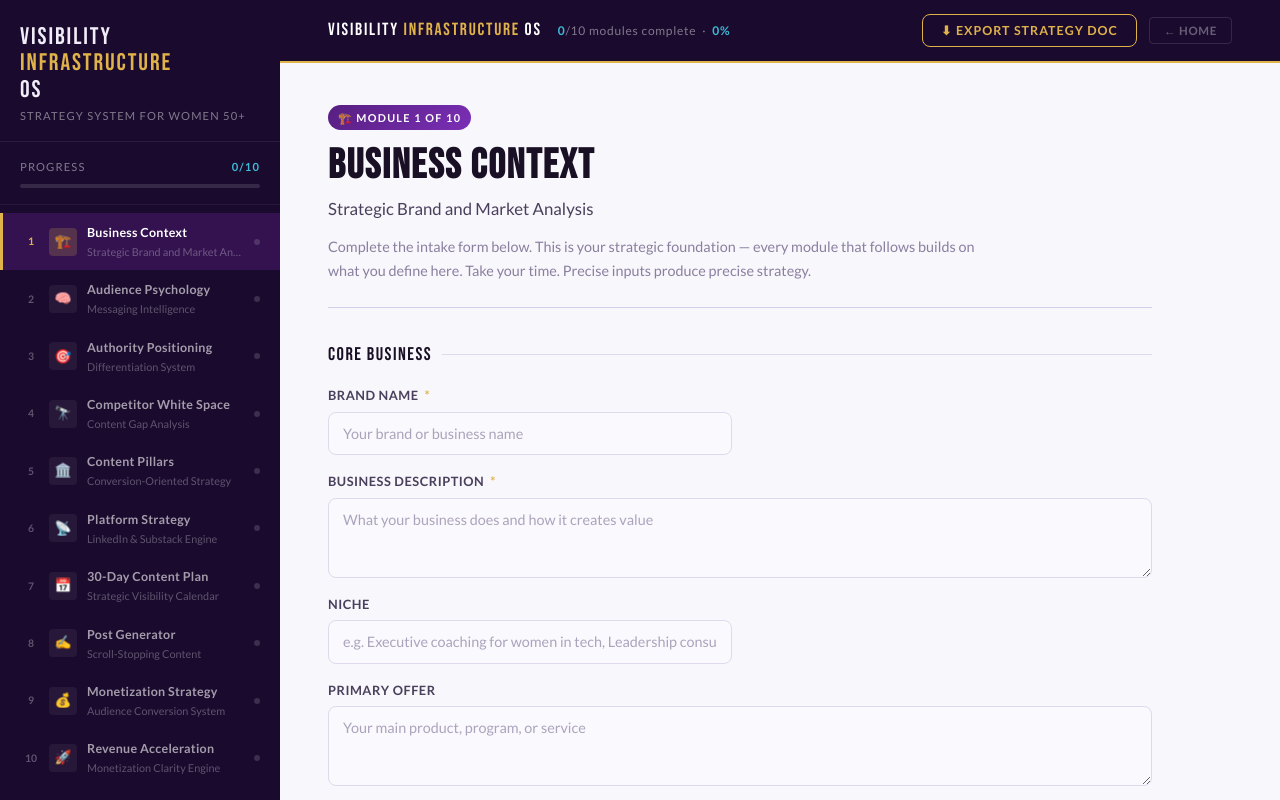
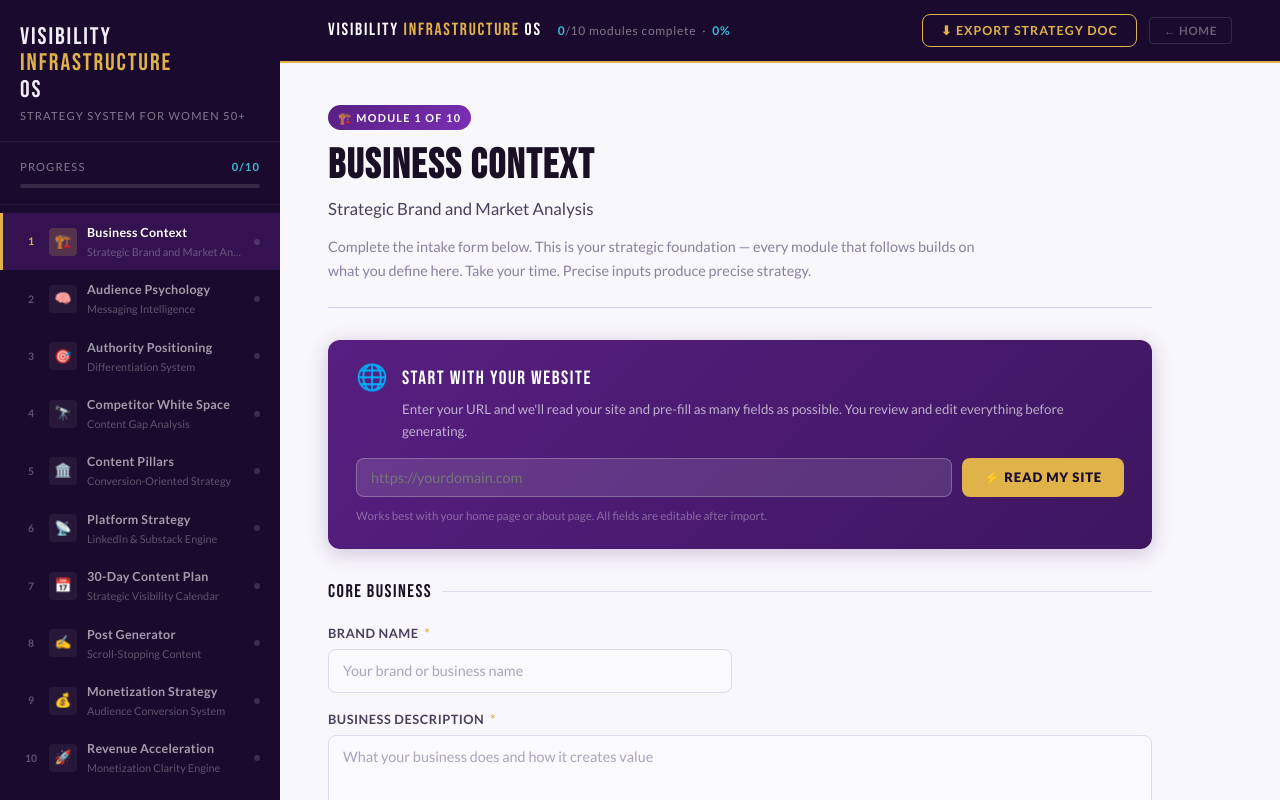
Before and after one commit to vivekavonrosen/visibility-os, a React (Vite) app: page / in a window 1280 px wide. Both pictures are taken after a click on the button "START BUILDING →". Shown: the top 800 px of the page. Built offline with nearby package versions, Linux system fonts and the light colour scheme.

Commit message:
Add files via upload

```diff
--- a/src/components/ModuleShell.jsx
+++ b/src/components/ModuleShell.jsx
@@ -4,6 +4,7 @@ import { MODULES, INTAKE_FIELDS } from '../data/modules.js';
 import { getModuleData, getEffectiveOutput } from '../utils/storage.js';
 import { streamCompletion } from '../utils/api.js';
 import OutputBlock from './OutputBlock.jsx';
+
 
 // Business Context gets special treatment — it's the intake form
 function BusinessContextInputs({ data, onChange }) {
@@ -108,9 +109,47 @@ export default function ModuleShell({ moduleIndex, onNavigate }) {
   const [error, setError] = useState('');
   const abortRef = useRef(null);
 
+  // Website scraper state (Module 1 only)
+  const [scrapeUrl, setScrapeUrl] = useState('');
+  const [scrapeStatus, setScrapeStatus] = useState('idle');
+  const [scrapeMsg, setScrapeMsg] = useState('');
+
   // Local state for additional module inputs
   const [localInputs, setLocalInputs] = useState(moduleData.inputs || {});
   const [localCtx, setLocalCtx] = useState(state.businessContext || {});
+
+  // Website scraper handler
+  async function handleScrape() {
+    const trimmed = scrapeUrl.trim();
+    if (!trimmed) return;
+    const fullUrl = trimmed.startsWith('http') ? trimmed : 'https://' + trimmed;
+    setScrapeStatus('loading');
+    setScrapeMsg('');
+    try {
+      const res = await fetch('/api/scrape', {
+        method: 'POST',
+        headers: { 'Content-Type': 'application/json' },
+        body: JSON.stringify({ url: fullUrl }),
+      });
+      const json = await res.json();
+      if (!res.ok || !json.success) {
+        setScrapeStatus('error');
+        setScrapeMsg(json.error || 'Something went wrong. Try again.');
+        return;
+      }
+      const filled = Object.fromEntries(
+        Object.entries(json.data).filter(([, v]) => v && v.trim())
+      );
+      const updated = { ...localCtx, ...filled };
+      setLocalCtx(updated);
+      setBusinessContext(updated);
+      setScrapeStatus('success');
+      setScrapeMsg(`${Object.keys(filled).length} fields pre-filled from your site. Review and edit below, then generate.`);
+    } catch {
+      setScrapeStatus('error');
+      setScrapeMsg('Could not reach the server. Try again.');
+    }
+  }
 
   // Get prior module's output for context
   function getPriorOutput() {
@@ -216,8 +255,113 @@ export default function ModuleShell({ moduleIndex, onNavigate }) {
       )}
 
       {/* Inputs */}
+      {isFirstModule && (
+        <div style={{
+          background: 'linear-gradient(135deg, var(--purple) 0%, #3d1660 100%)',
+          borderRadius: 'var(--radius-lg)',
+          padding: '24px 28px',
+          marginBottom: 28,
+          boxShadow: '0 4px 20px rgba(87,31,129,0.25)',
+        }}>
+          <div style={{ display: 'flex', alignItems: 'flex-start', gap: 14, marginBottom: 16 }}>
+            <div style={{ fontSize: '1.6rem', lineHeight: 1, flexShrink: 0 }}>🌐</div>
+            <div>
+              <div style={{
+                fontFamily: 'var(--font-heading)',
+                fontSize: '1.2rem',
+                letterSpacing: '0.08em',
+                color: 'white',
+                marginBottom: 5,
+              }}>
+                START WITH YOUR WEBSITE
+              </div>
+              <div style={{ fontSize: '0.83rem', color: 'rgba(255,255,255,0.65)', lineHeight: 1.6 }}>
+                Enter your URL and we'll read your site and pre-fill as many fields as possible.
+                You review and edit everything before generating.
+              </div>
+            </div>
+          </div>
+
+          <div style={{ display: 'flex', gap: 10 }}>
+            <input
+              type="url"
+              value={scrapeUrl}
+              onChange={e => { setScrapeUrl(e.target.value); setScrapeStatus('idle'); setScrapeMsg(''); }}
+              placeholder="https://yourdomain.com"
+              onKeyDown={e => e.key === 'Enter' && handleScrape()}
+              disabled={scrapeStatus === 'loading'}
+              style={{
+                flex: 1,
+                padding: '10px 14px',
+                background: 'rgba(255,255,255,0.12)',
+                border: '1.5px solid rgba(255,255,255,0.25)',
+                borderRadius: 'var(--radius-md)',
+                color: 'white',
+                fontSize: '0.9rem',
+                outline: 'none',
+              }}
+            />
+            <button
+              onClick={handleScrape}
+              disabled={!scrapeUrl.trim() || scrapeStatus === 'loading'}
+              style={{
+                padding: '10px 22px',
+                background: scrapeStatus === 'loading' ? 'rgba(223,178,74,0.5)' : 'var(--gold)',
+                border: 'none',
+                borderRadius: 'var(--radius-md)',
+                color: 'var(--sidebar-bg)',
+                fontSize: '0.82rem',
+                fontWeight: 900,
+                letterSpacing: '0.06em',
+                textTransform: 'uppercase',
+                cursor: scrapeStatus === 'loading' ? 'not-allowed' : 'pointer',
+                whiteSpace: 'nowrap',
+                display: 'flex',
+                alignItems: 'center',
+                gap: 8,
+                transition: 'all 0.18s ease',
+              }}
+            >
+              {scrapeStatus === 'loading' ? (
+                <><div style={{
+                  width: 14, height: 14,
+                  border: '2px solid rgba(26,10,46,0.3)',
+                  borderTopColor: 'var(--sidebar-bg)',
+                  borderRadius: '50%',
+                  animation: 'spin 0.7s linear infinite',
+                }} /> Reading...</>
+              ) : <>⚡ Read My Site</>}
+            </button>
+          </div>
+
+          {scrapeMsg && (
+            <div style={{
+              marginTop: 12,
+              padding: '10px 14px',
+              borderRadius: 'var(--radius-md)',
+              fontSize: '0.82rem',
+              lineHeight: 1.5,
+              background: scrapeStatus === 'success'
+                ? 'rgba(44,151,175,0.2)'
+                : 'rgba(192,57,43,0.2)',
+              border: `1px solid ${scrapeStatus === 'success' ? 'rgba(44,151,175,0.5)' : 'rgba(255,100,80,0.4)'}`,
+              color: scrapeStatus === 'success' ? '#a8e6d8' : '#ffb3a7',
+            }}>
+              {scrapeStatus === 'success' ? '✅ ' : '⚠️ '}{scrapeMsg}
+            </div>
+          )}
+
+          <div style={{ marginTop: 10, fontSize: '0.72rem', color: 'rgba(255,255,255,0.35)' }}>
+            Works best with your home page or about page. All fields are editable after import.
+          </div>
+        </div>
+      )}
+
       {isFirstModule ? (
-        <BusinessContextInputs data={localCtx} onChange={handleBusinessContextChange} />
+        <BusinessContextInputs
+            data={localCtx}
+            onChange={handleBusinessContextChange}
+          />
       ) : (
         module.additionalFields && module.additionalFields.length > 0 && (
           <div className="form-section">
```
